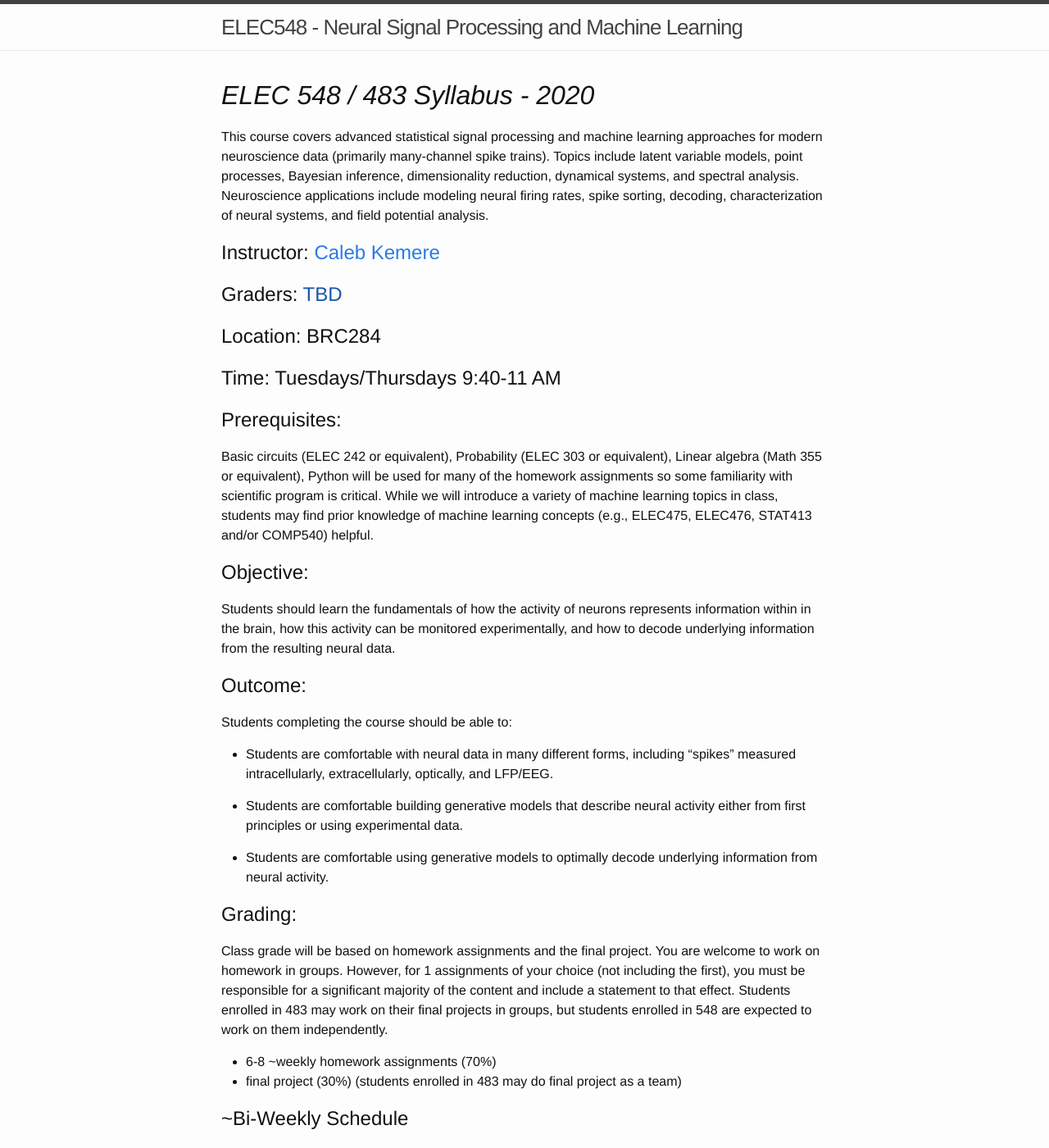
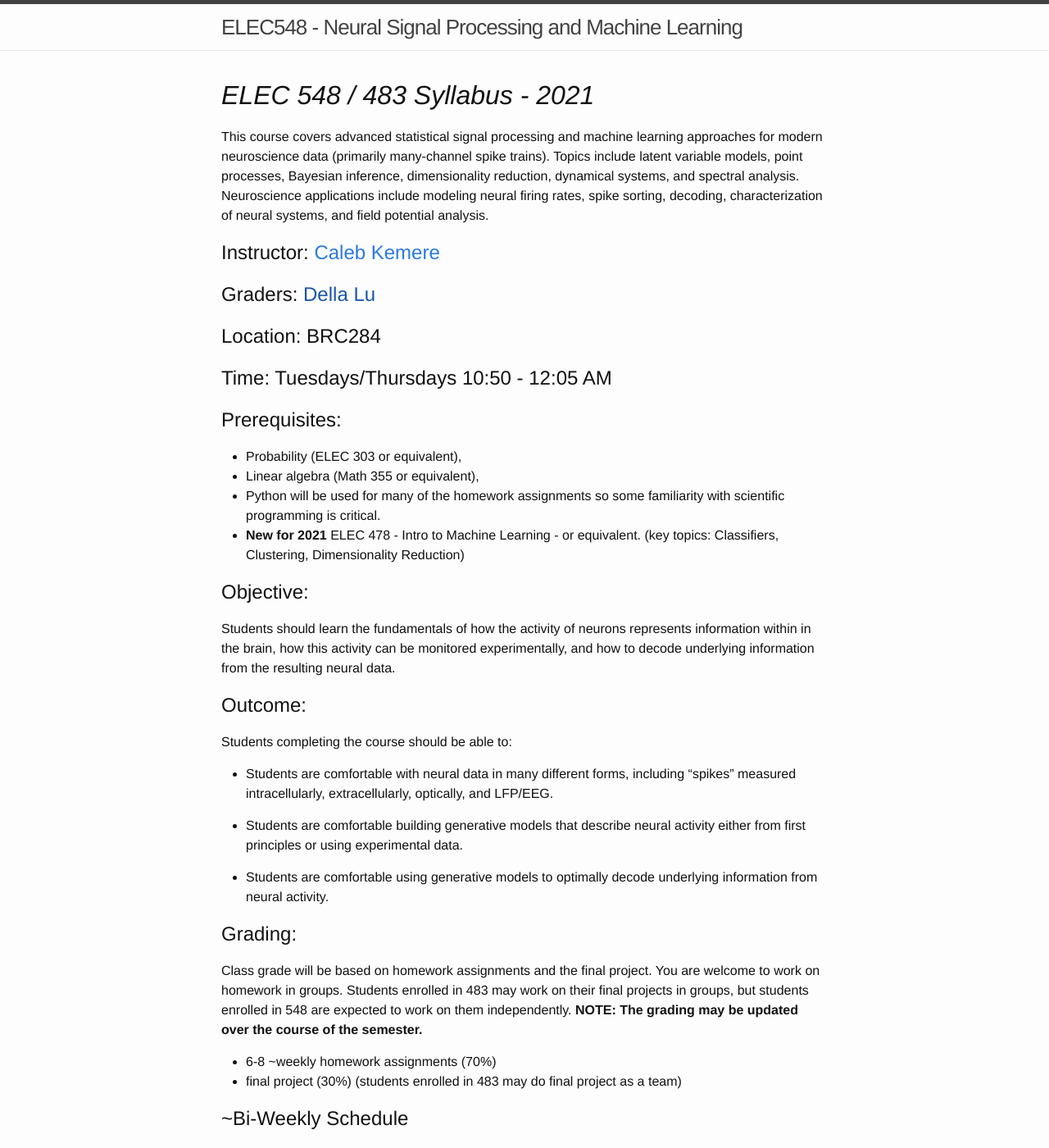
Before and after one commit to elec548/elec548.github.io, a Jekyll site: the page built from syllabus.md, in a window 1280 px wide and 1400 px high. Shown: the whole window at 82% size. Built offline with Jekyll 4.4.1, drawn with Linux system fonts in a browser that asks for light colours.

Commit message:
Updated syllabus for 2021

```diff
--- a/syllabus.md
+++ b/syllabus.md
@@ -4,7 +4,7 @@ title: ELEC548 - Syllabus
 group: navigation
 ---
 
-# _ELEC 548 / 483 Syllabus - 2020_
+# _ELEC 548 / 483 Syllabus - 2021_
 
 This course covers advanced statistical signal processing and machine learning approaches for
 modern neuroscience data (primarily many-channel spike trains).  Topics include latent variable
@@ -14,18 +14,19 @@ sorting, decoding, characterization of neural systems, and field potential analy
 
 ## Instructor: [Caleb Kemere](http://rnel.rice.edu/people/calebkemere)
 
-## Graders: [TBD]()
+## Graders: [Della Lu]()
 
 ## Location: BRC284
 
-## Time: Tuesdays/Thursdays 9:40-11 AM
+## Time: Tuesdays/Thursdays 10:50 - 12:05 AM
 
 ## Prerequisites:
-Basic circuits (ELEC 242 or equivalent), Probability (ELEC 303 or equivalent), Linear algebra
-(Math 355 or equivalent), Python will be used for many of the homework assignments so some
-familiarity with scientific program is critical. While we will introduce a variety of machine
-learning topics in class, students may find prior knowledge of machine learning concepts (e.g.,
-ELEC475, ELEC476, STAT413 and/or COMP540) helpful.
+  + Probability (ELEC 303 or equivalent),
+  + Linear algebra (Math 355 or equivalent),
+  + Python will be used for many of the homework assignments so some familiarity with
+  scientific programming is critical.
+  + **New for 2021** ELEC 478 - Intro to Machine Learning - or equivalent. (key topics: Classifiers,
+  Clustering, Dimensionality Reduction)
 
 ## Objective:
 Students should learn the fundamentals of how the activity of neurons represents information
@@ -49,10 +50,9 @@ Students completing the course should be able to:
 
 ## Grading:
 Class grade will be based on homework assignments and the final project. You are welcome to
-work on homework in groups. However, for 1 assignments of your choice (not including the
-first), you must be responsible for a significant majority of the content and include a
-statement to that effect. Students enrolled in 483 may work on their final projects in groups,
-but students enrolled in 548 are expected to work on them independently.
+work on homework in groups. Students enrolled in 483 may work on their final projects in groups,
+but students enrolled in 548 are expected to work on them independently. **NOTE: The grading
+may be updated over the course of the semester.**
 
   + 6-8 ~weekly homework assignments (70%)
   + final project (30%) (students enrolled in 483 may do final project as a team)
```
